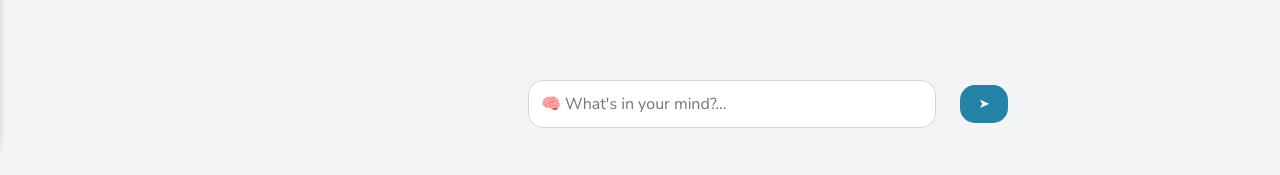
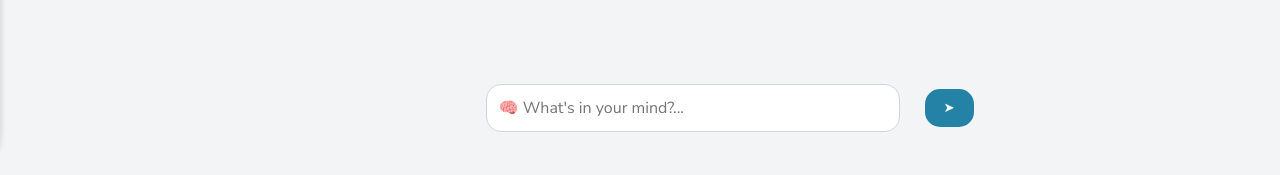
Before and after one commit to ShahmirYousaf/ClimaLung, a React (Create React App) app in the folder app-ui/: page /chatpage in a window 1280 px wide. Shown: the part 622-797 px from the top of the page. Built offline with nearby package versions, Linux system fonts and the light colour scheme; no server answers; sample sign-in values are in the browser's storage.

Commit message:
minor design fixes in chatpage and chatbar

```diff
--- a/app-ui/src/Components/ChatBar/ChatBar.css
+++ b/app-ui/src/Components/ChatBar/ChatBar.css
@@ -1,14 +1,14 @@
 .chatBar {
   position: fixed;
   bottom: 5%;
-  left: 60%; /* Center horizontally */
+  left: 57%; /* Center horizontally */
   display: flex;
   justify-content: space-between; /* Space between input and button */
   align-items: center; /* Vertically center the elements */
   transform: translateX(-50%);
   width: 90%; /* Set width to 90% for responsiveness */
   max-width: 500px; /* Max width to avoid overflow */
-  padding: 10px;
+  padding: 6px;
 }
 
 .chat-input {
--- a/app-ui/src/Components/ChatBar/ChatBar.scss
+++ b/app-ui/src/Components/ChatBar/ChatBar.scss
@@ -1,14 +1,14 @@
 .chatBar {
   position: fixed;
   bottom: 5%;
-  left: 60%;                /* Center horizontally */
+  left: 57%;                /* Center horizontally */
   display: flex;
   justify-content: space-between;  /* Space between input and button */
   align-items: center;         /* Vertically center the elements */
   transform: translateX(-50%);
   width: 90%;                  /* Set width to 90% for responsiveness */
   max-width: 500px;            /* Max width to avoid overflow */
-  padding: 10px;
+  padding: 6px;
 }
 
 .chat-input {
--- a/app-ui/src/Pages/ChatPage/ChatPage.css
+++ b/app-ui/src/Pages/ChatPage/ChatPage.css
@@ -13,9 +13,10 @@
   align-items: center;
   justify-content: flex-start;
   padding: 20px;
-  margin-left: 250px; /* Adjust sidebar space for larger screens */
+  margin-left: 220px; /* Adjust sidebar space for larger screens */
   width: 100%;
   box-sizing: border-box;
+  margin-top: 20px;
 }
 
 /* Glassy Chat window styling */
--- a/app-ui/src/Pages/ChatPage/ChatPage.scss
+++ b/app-ui/src/Pages/ChatPage/ChatPage.scss
@@ -13,9 +13,10 @@
   align-items: center;
   justify-content: flex-start;
   padding: 20px;
-  margin-left: 250px;  /* Adjust sidebar space for larger screens */
+  margin-left: 220px;  /* Adjust sidebar space for larger screens */
   width: 100%;
   box-sizing: border-box;
+  margin-top: 20px;
 }
 
 /* Glassy Chat window styling */
```
Also changed, not shown: 2 other files (tests, documents, lock files or other folders).
